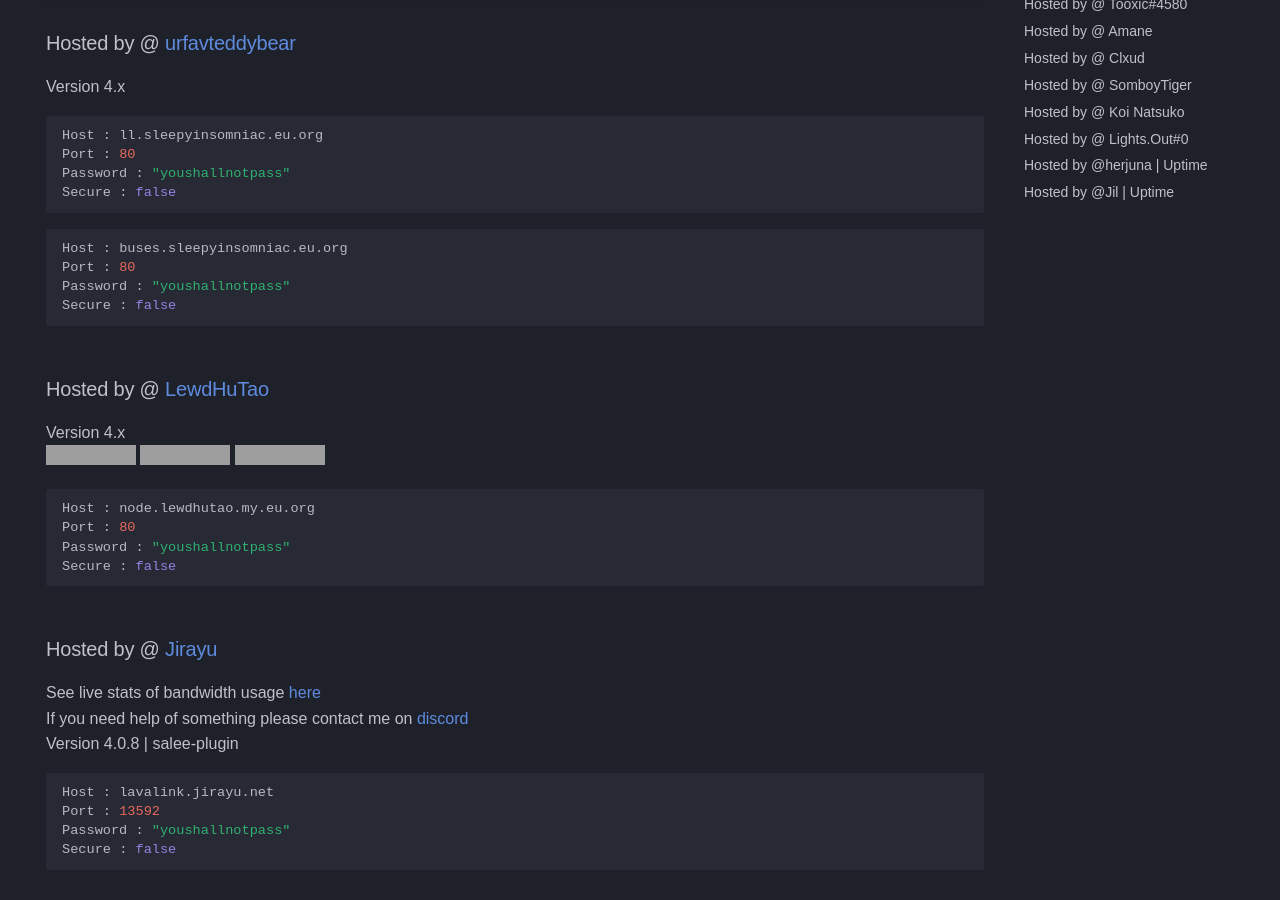
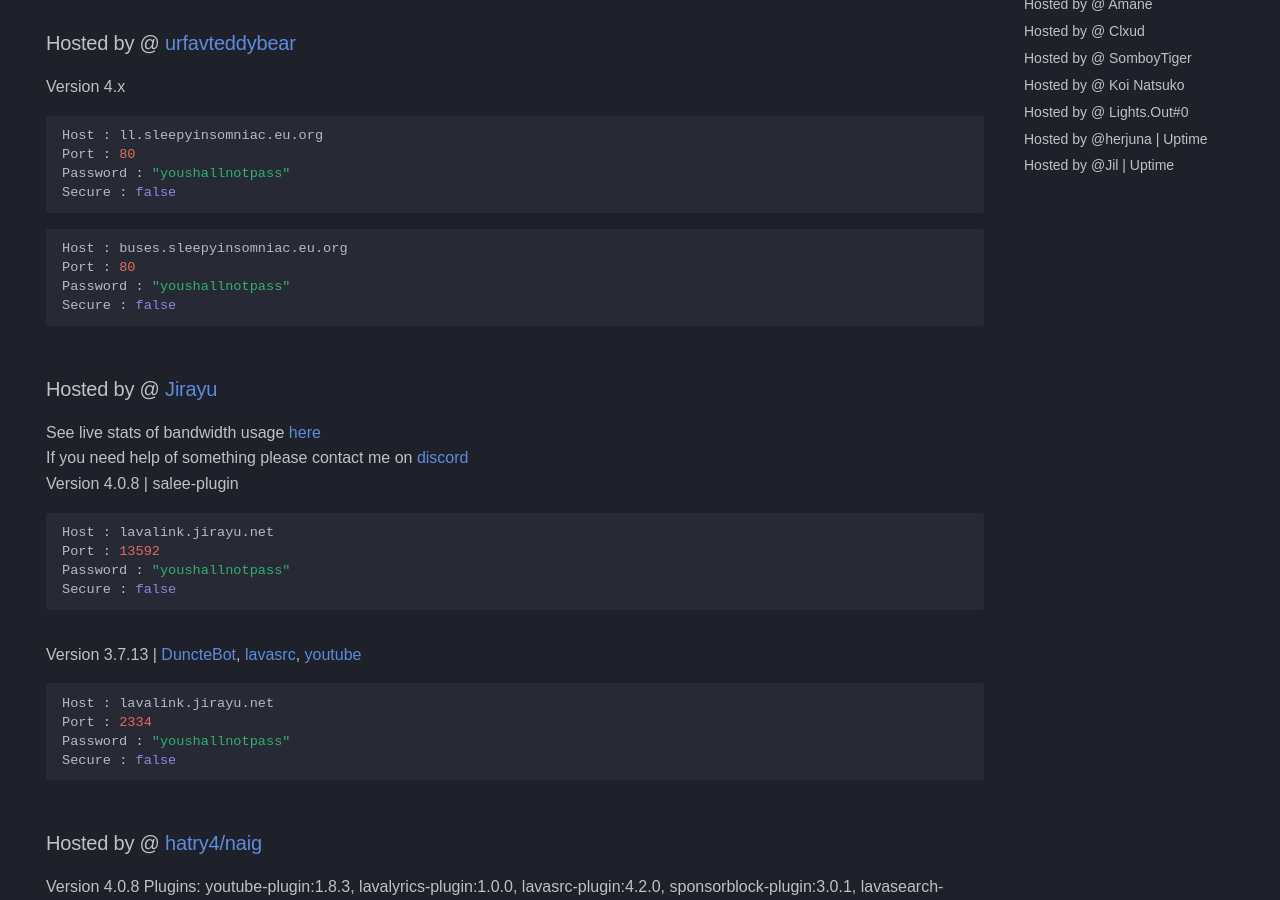
Before and after one commit to DarrenOfficial/lavalink-list, an MkDocs documentation site: the page built from docs/NoSSL/lavalink-without-ssl.md, in a window 1280 px wide and 900 px high, scrolled down 335 px. Built offline with MkDocs 1.6.1 and Material for MkDocs 9.7.7, drawn with Linux system fonts in a browser that asks for light colours; some web fonts are replaced; comment, search, counter and statistics services are not loaded; a style sheet for code colours, icons or effects is not loaded; some of the changed text lies outside the part shown; grey boxes are pictures that could not be loaded.

Commit message:
Deletes inactives nodes (#604)
* Update lavalink-with-ssl.md

* Update lavalink-without-ssl.md

* Update lavalink-without-ssl.md

* Delete inactive nodes

* Deleted inactive nodes

````diff
--- a/docs/NoSSL/lavalink-without-ssl.md
+++ b/docs/NoSSL/lavalink-without-ssl.md
@@ -34,17 +34,6 @@ Secure : false
 ```
 ```bash
 Host : buses.sleepyinsomniac.eu.org
-Port : 80
-Password : "youshallnotpass"
-Secure : false
-```
-
-### Hosted by @ [LewdHuTao](https://github.com/lewdhutao)
-Version 4.x
-<br>
-![Node Status](https://lavalink.shittybot.xyz/api/v1/badge/status/3) ![Node Uptime](https://lavalink.shittybot.xyz/api/v1/badge/uptime/3) ![Node Players](https://lavalink.shittybot.xyz/api/v1/badge/players/3)
-```bash
-Host : node.lewdhutao.my.eu.org
 Port : 80
 Password : "youshallnotpass"
 Secure : false
````
